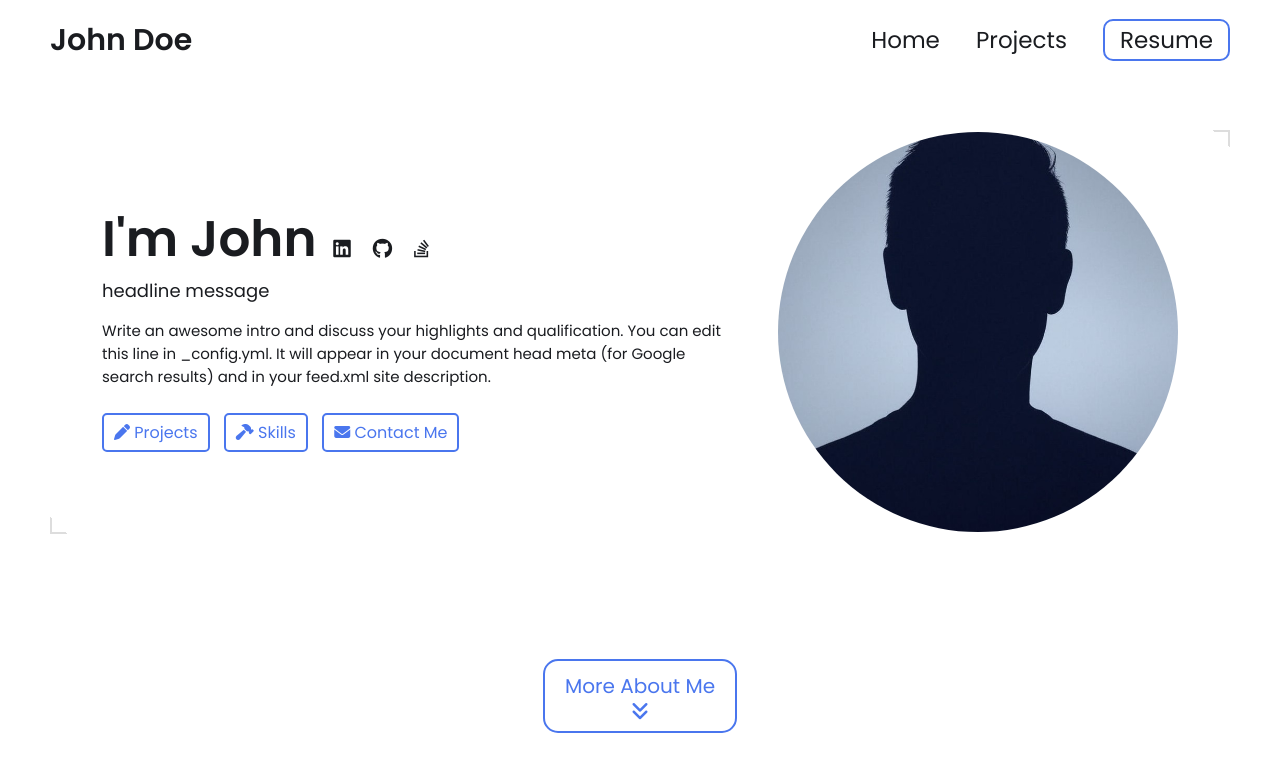
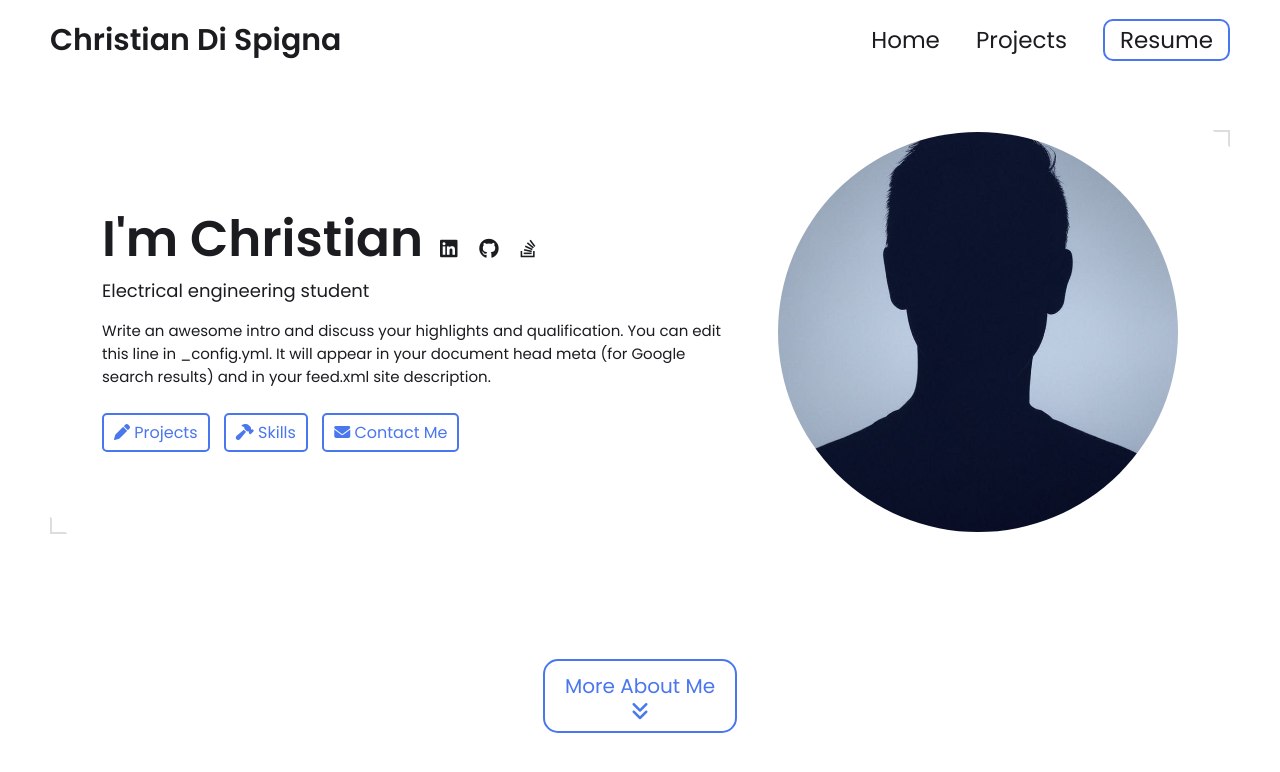
Before and after one commit to christiandispigna/christiandispigna.github.io, a Jekyll site: the page built from index.html, in a window 1280 px wide and 900 px high. Shown: the top 772 px of the window. Built offline with Jekyll 4.4.1, drawn with Linux system fonts in a browser that asks for light colours.

Commit message:
Update _config.yml

```diff
--- a/_config.yml
+++ b/_config.yml
@@ -7,13 +7,13 @@
 
 # Main Page Setup
 
-title: John Doe's Portfolio # This is what shows up in the tab of the browser
+title: Christian Di Spigna's Portfolio # This is what shows up in the tab of the browser
 
 
 
 # Hero Section
-name: John Doe
-headline: headline message
+name: Christian Di Spigna
+headline: Electrical engineering student
 description: >- # dont remove this line. this will ignore all new lines until the next section
   Write an awesome intro and discuss your highlights and qualification. You can edit this
   line in _config.yml. It will appear in your document head meta (for
```
